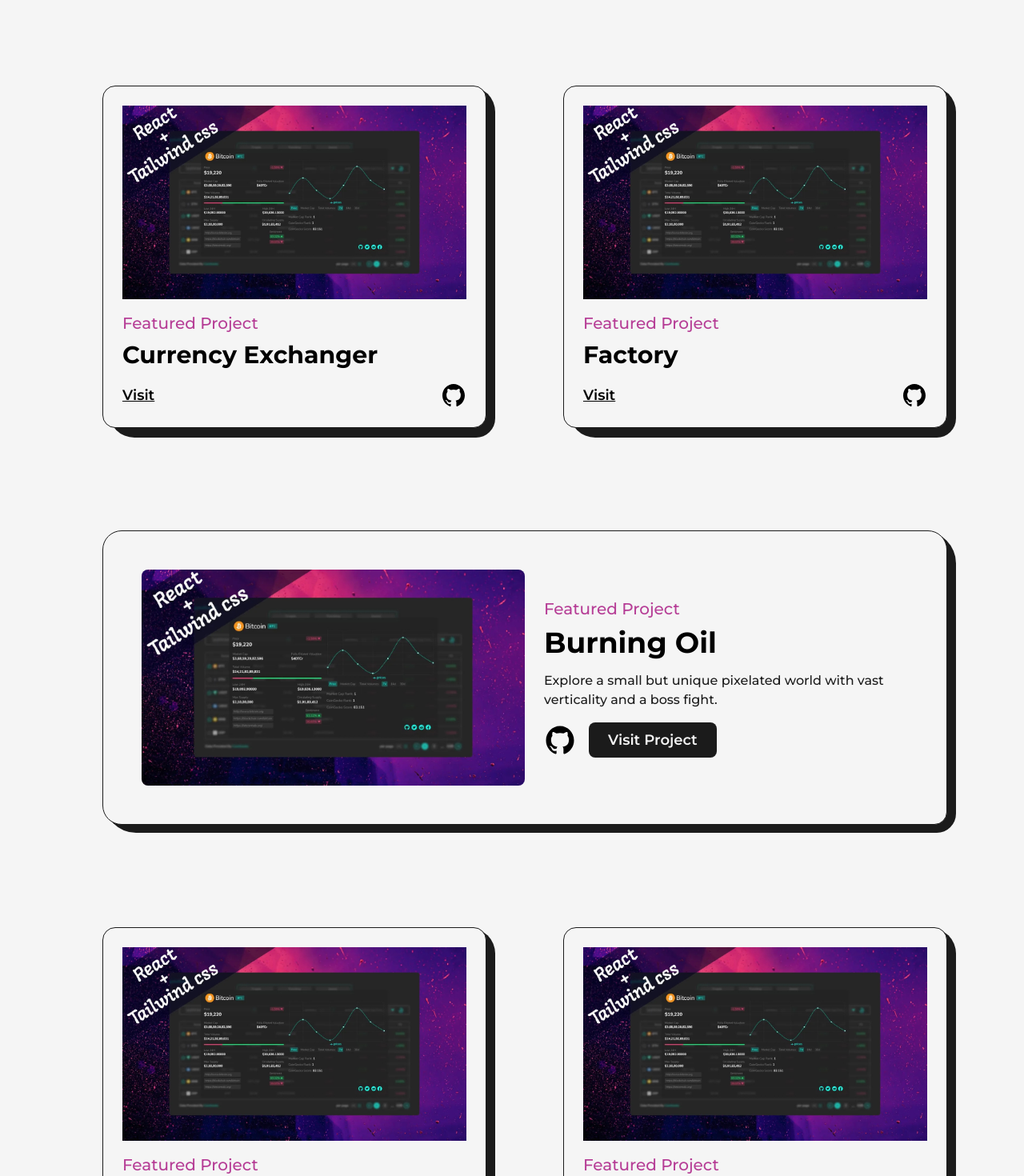
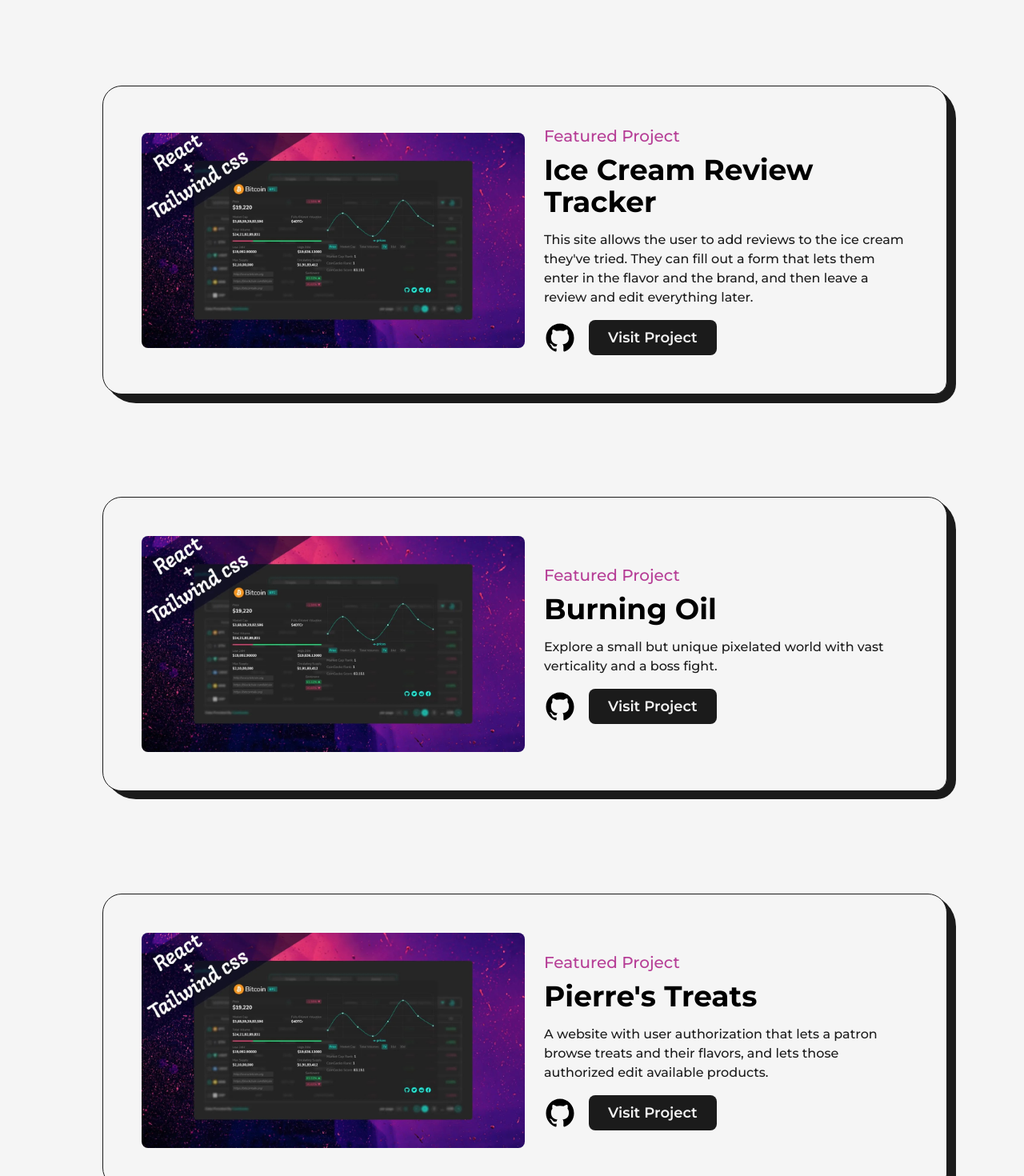
Before and after one commit to osbrown1/My-Portfolio, a Next.js app: page /projects in a window 1280 px wide. Shown: the part 820-2290 px from the top of the page at 80% size. Built offline with nearby package versions, Linux system fonts and the light colour scheme.

Commit message:
update projects

```diff
--- a/src/pages/projects.js
+++ b/src/pages/projects.js
@@ -51,42 +51,42 @@ const FeaturedProject = ({type, title, summary, img, link, github}) => {
   )
 }
 
-const Project = ({title, type, img, link, github}) => {
+// const Project = ({title, type, img, link, github}) => {
 
-  return(
-      <article className='w-full flex-flex-col item-center justify-center rounded-2xl
-      border border-solid border-dark bg-light p-6 relative dark:bg-dark dark:border-light
-      '>
-      <div className='absolute top-0 -right-3 -z-10 w-[101%] h-[103%] rounded-[2rem] bg-dark
-       rounded-br-3xl dark:bg-light
-       ' />
-      <Link href={link} target="_blank"
-      className='w-full cursor-pointer overflow-hidden rounded-lg'
-      >
-        <FramerImage src={img} alt={title} className="w-full h-auto"
-        whileHover={{scale:1.05}}
-        transition={{duration:0.2}}
-        />
-      </Link>
+//   return(
+//       <article className='w-full flex-flex-col item-center justify-center rounded-2xl
+//       border border-solid border-dark bg-light p-6 relative dark:bg-dark dark:border-light
+//       '>
+//       <div className='absolute top-0 -right-3 -z-10 w-[101%] h-[103%] rounded-[2rem] bg-dark
+//        rounded-br-3xl dark:bg-light
+//        ' />
+//       <Link href={link} target="_blank"
+//       className='w-full cursor-pointer overflow-hidden rounded-lg'
+//       >
+//         <FramerImage src={img} alt={title} className="w-full h-auto"
+//         whileHover={{scale:1.05}}
+//         transition={{duration:0.2}}
+//         />
+//       </Link>
 
-      <div className='w-full flex flex-col items-start justify-between mt-4'>
-        <span className='text-primary font-medium text-xl dark:text-primaryDark'>{type}</span>
-        <Link href={link} target="_blank" className='hover:underline underline-offset-2'>
-        <h2 className='my-2 w-full text-left text-3xl font-bold'>{title}</h2>
-      </Link>
+//       <div className='w-full flex flex-col items-start justify-between mt-4'>
+//         <span className='text-primary font-medium text-xl dark:text-primaryDark'>{type}</span>
+//         <Link href={link} target="_blank" className='hover:underline underline-offset-2'>
+//         <h2 className='my-2 w-full text-left text-3xl font-bold'>{title}</h2>
+//       </Link>
 
-      <div className='w-full mt-2 flex items-center justify-between'>
-      <Link href={link} target='_blank'
-        className='text-lg font-semibold underline'
-        >Visit</Link>
-        <Link href={github} target='_blank' className='w-8'> <GithubIcon /> </Link>
+//       <div className='w-full mt-2 flex items-center justify-between'>
+//       <Link href={link} target='_blank'
+//         className='text-lg font-semibold underline'
+//         >Visit</Link>
+//         <Link href={github} target='_blank' className='w-8'> <GithubIcon /> </Link>
 
-      </div>
+//       </div>
 
-      </div>
-      </article>
-  )
-}
+//       </div>
+//       </article>
+//   )
+// }
 
 
 
@@ -109,33 +109,19 @@ const projects = () => {
               <FeaturedProject
               title="FPS Zombie Survival"
               img={project1}
-              summary="Survive waves of enemies in a deadly environment"
+              summary="Survive waves of enemies in a deadly environment."
               link="/"
               github="/"
               type="Featured Project"
               />
-
-
             </div>
-            <div className='col-span-6'>
-            <Project
-              title="Currency Exchanger"
+            <div className='col-span-12'>
+            <FeaturedProject
+              title="Ice Cream Review Tracker"
               img={project1}
-              summary=""
+              summary="This site allows the user to add reviews to the ice cream they've tried. They can fill out a form that lets them enter in the flavor and the brand, and then leave a review and edit everything later."
               link="/"
-              github="https://github.com/osbrown1/Currency-Exchanger"
-              type="Featured Project"
-              />
-
-
-            </div>
-            <div className='col-span-6'>
-            <Project
-              title="Factory"
-              img={project1}
-              summary=""
-              link="/"
-              github="https://github.com/osbrown1/Dr.-Sillystringz-s-Factory"
+              github="https://github.com/osbrown1/LocalBusinessInventoryTracker"
               type="Featured Project"
               />
             </div>
@@ -149,28 +135,17 @@ const projects = () => {
               type="Featured Project"
               />
             </div>
-            <div className='col-span-6'>
-            <Project
+            <div className='col-span-12'>
+            <FeaturedProject
               title="Pierre's Treats"
               img={project1}
-              summary=""
+              summary="A website with user authorization that lets a patron browse treats and their flavors, and lets those authorized edit available products."
               link="/"
               github="https://github.com/osbrown1/PierreTreats"
               type="Featured Project"
               />
             </div>
-            <div className='col-span-6'>
-            <Project
-              title="Ice Cream Review Tracker"
-              img={project1}
-              summary=""
-              link="/"
-              github="https://github.com/osbrown1/LocalBusinessInventoryTracker"
-              type="Featured Project"
-              />
-            </div>
         </div>
-
       </Layout>
     </main>
 
```
